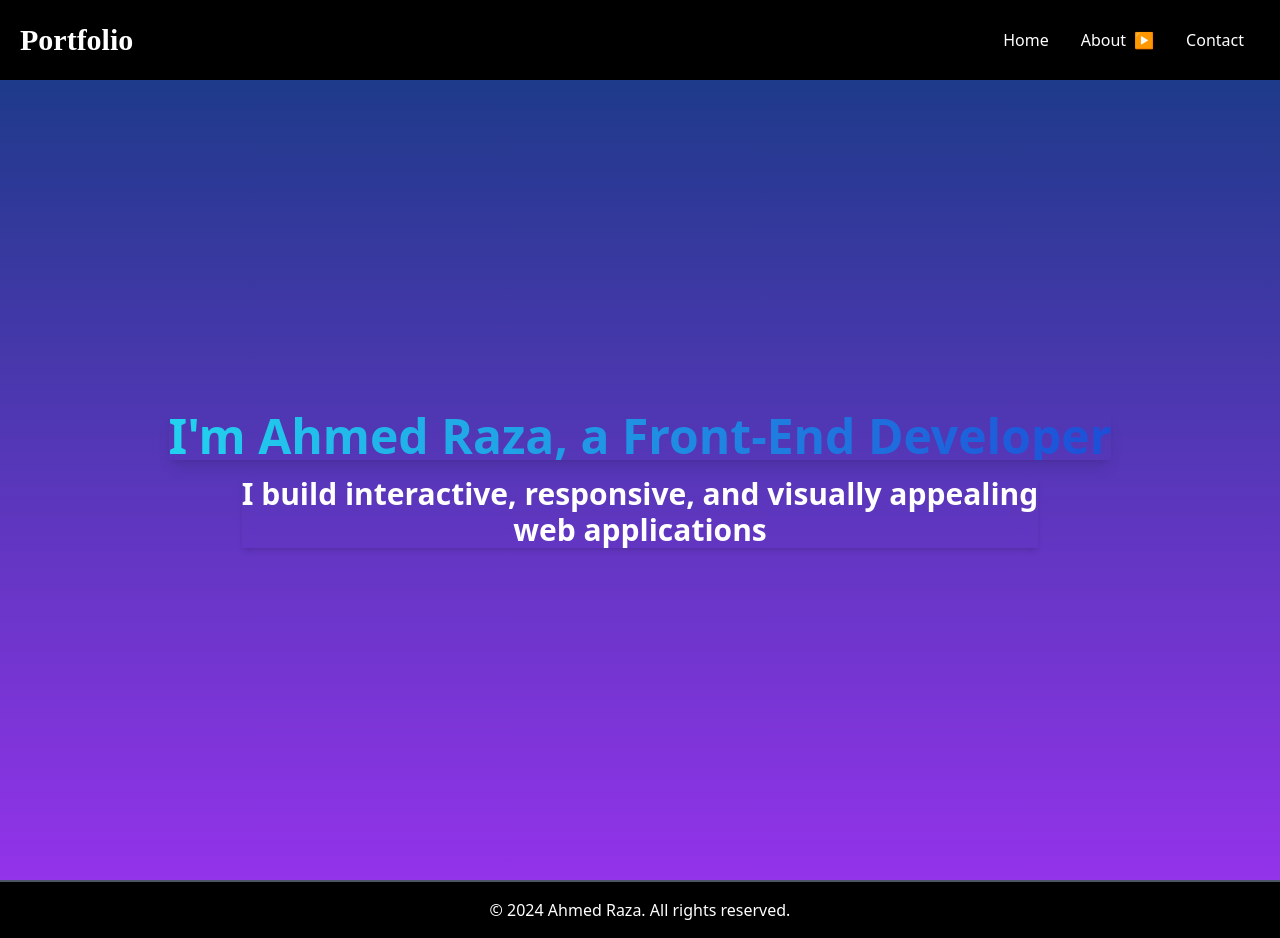
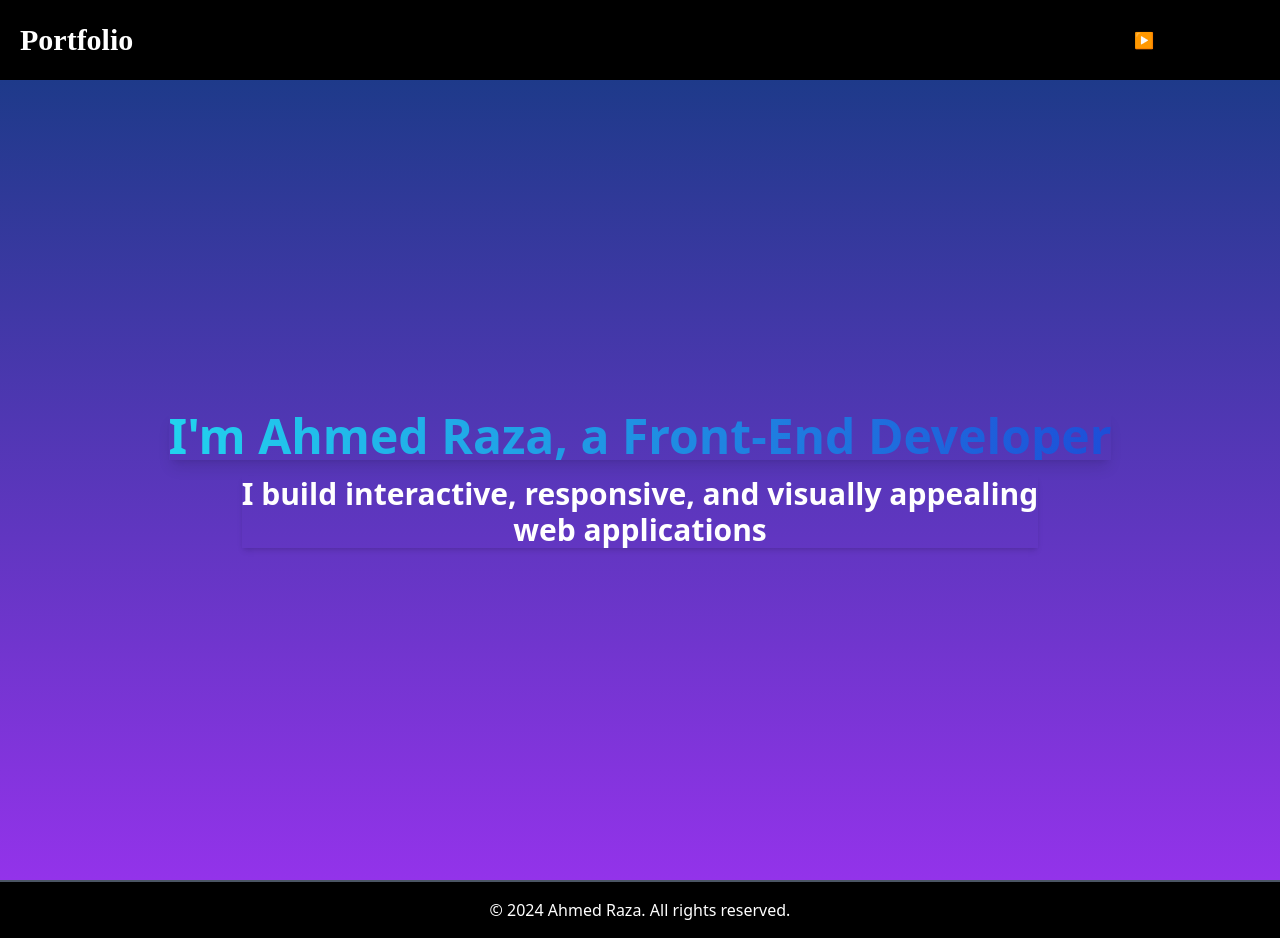
Before and after one commit to Ahmed-Raza0/ThursdayClass-Assignments, a Next.js app in the folder assignment-4/: page / in a window 1280 px wide. Built offline with nearby package versions, Linux system fonts and the light colour scheme.

Commit message:
assignmnet-4

```diff
--- a/assignment-4/src/app/componenets/Header.tsx
+++ b/assignment-4/src/app/componenets/Header.tsx
@@ -45,7 +45,7 @@ const Header = () => {
             <li className="pl-2 lg:pl-0">
               <Link
                 href="/"
-                className="block text-white px-2 lg:px-4 py-2 hover:bg-primary rounded-lg"
+                className="block text-black px-2 lg:px-4 py-2 hover:bg-primary rounded-lg"
               >
                 Home
               </Link>
@@ -54,7 +54,7 @@ const Header = () => {
             <li className="pl-2 lg:pl-0 relative">
               <div
                 onClick={toggleSubMenu}
-                className="flex justify-between items-center cursor-pointer block text-white px-2 lg:px-4 py-2 hover:bg-primary rounded-lg"
+                className="flex justify-between items-center cursor-pointer block text-black px-2 lg:px-4 py-2 hover:bg-primary rounded-lg"
 
               >
                 About
@@ -88,7 +88,7 @@ const Header = () => {
             <li className="pl-2 lg:pl-0">
               <Link
                 href="/Contact"
-                className="block text-white px-2 lg:px-4 py-2 hover:bg-primary rounded-lg"
+                className="block text-black px-2 lg:px-4 py-2 hover:bg-primary rounded-lg"
               >
                 Contact
               </Link>
```
